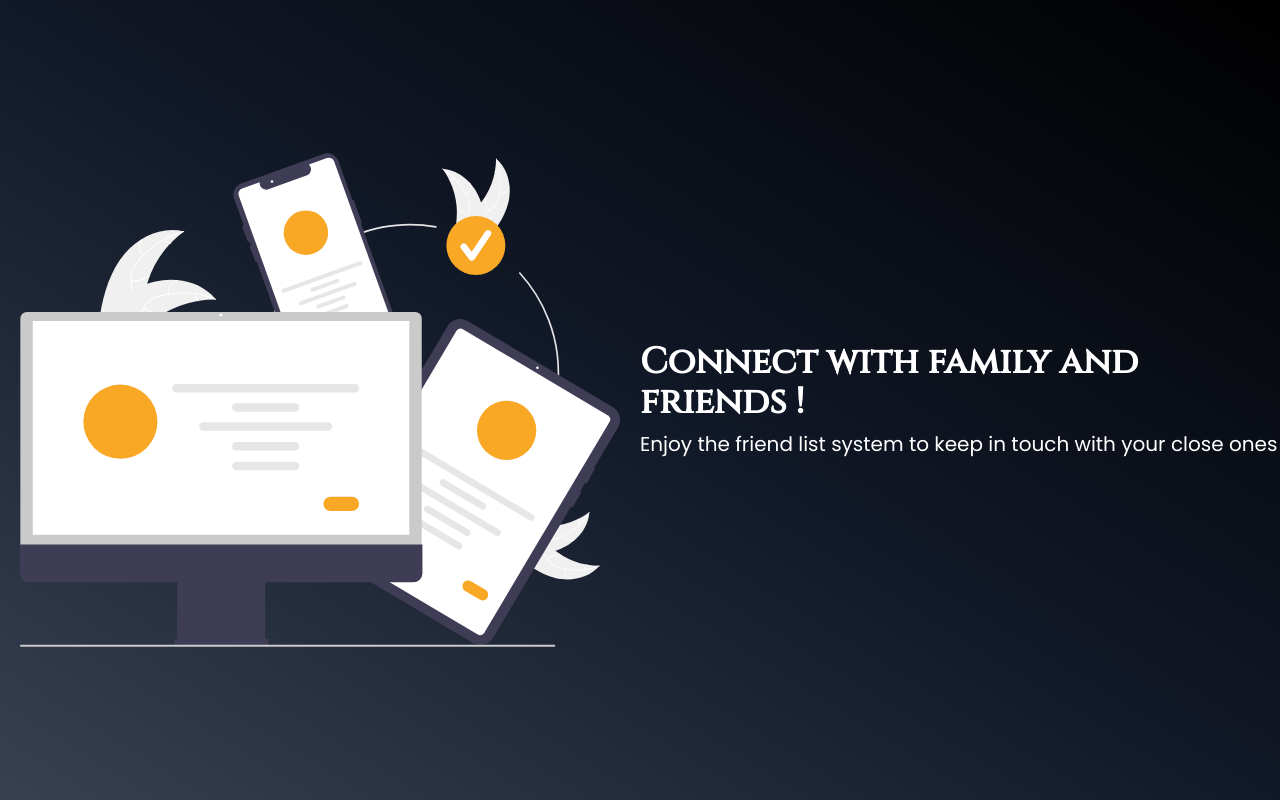
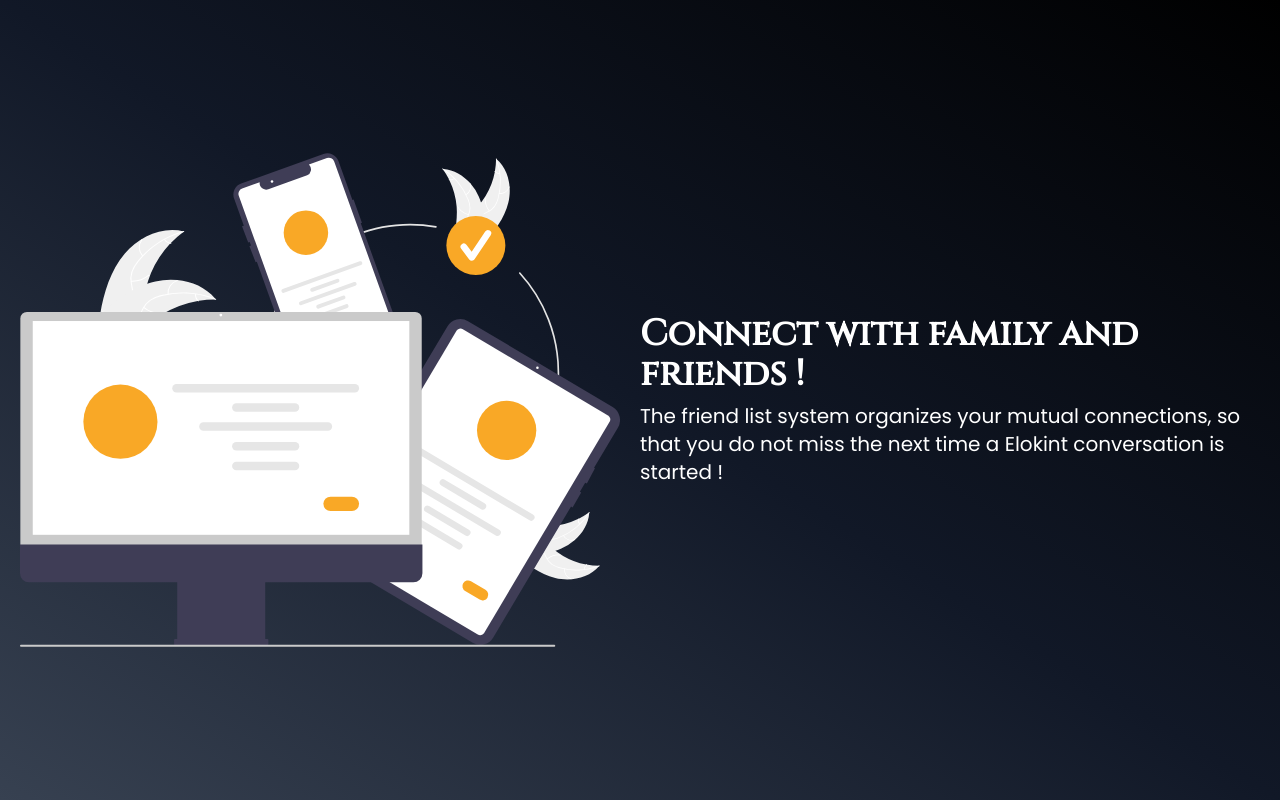
Before and after one commit to k1nho/Elokint, a React (Create React App) app in the folder frontend/: page / in a window 1280 px wide. Shown: the part 1680-2480 px from the top of the page. Built offline with nearby package versions, Linux system fonts and the light colour scheme; no server answers.

Commit message:
content update

```diff
--- a/frontend/src/components/Home.tsx
+++ b/frontend/src/components/Home.tsx
@@ -486,7 +486,8 @@ export const Home: React.FC = () => {
             Connect with family and friends !
           </div>
           <div className="text-base md:text-xl font-body">
-            Enjoy the friend list system to keep in touch with your close ones
+            The friend list system organizes your mutual connections, so that
+            you do not miss the next time a Elokint conversation is started !
           </div>
         </div>
       </div>
```
